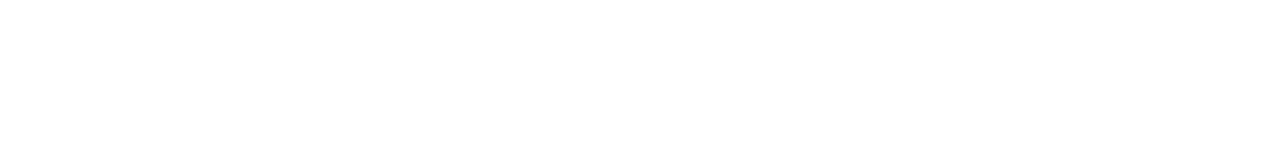
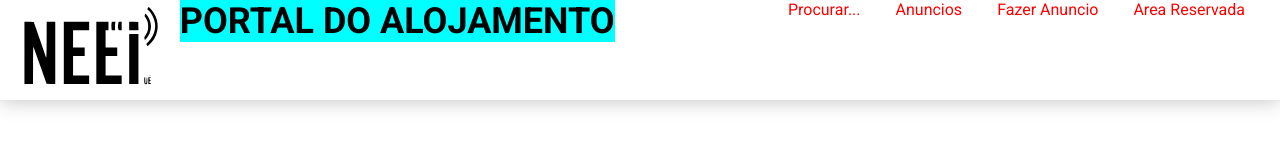
Before and after one commit to GBarradas/TW_Work_1, a plain HTML site: page index.html in a window 1280 px wide. Drawn offline with Linux system fonts and the light colour scheme.

Commit message:
4nov-13.57

```diff
--- a/index.html
+++ b/index.html
@@ -1,11 +1,39 @@
 <!DOCTYPE html>
-<html lang="en">
+<html lang="pt-pt">
     <head>
         <meta charset="UTF-8">
+        <meta name="viewport" content="width=device-width, initial-scale=1" />
+        <meta name="author" content="Gonçalo Barradas, Andre Baião" />
         <title>NEEI | Portal do Alojamento</title>
-    <link>
+        <link rel="stylesheet" type="text/css" href="css/style.css" >
+        <link rel="icon" href="img/favicon.ico"/>
     </head>
     <body>
 
+
+
+
+        <header>
+            <nav>
+                <a href="/">
+                    <img class="neei_logo" src="img/Logo_NEEI_Sem_Fundo_cortado.svg" alt="Logo NEEI" >
+                    <div id="name"><h1>Portal do Alojamento</h1></div>
+                </a>
+                <ul>
+                    <li><a href="#">Procurar...</a></li>
+                    <li><a href="#">Anuncios</a></li>
+                    <li><a href="#">Fazer Anuncio</a></li>
+                    <li><a href="#">Area Reservada</a></li>
+
+                </ul>
+            </nav>
+        </header>
+        <div>
+            <h1>Um quarto á sua medida!!<br> </h1>
+        </div>
+        <footer>
+            <p>All right reseved</p>
+        </footer>
+
     </body>
 </html>
```
Lines whose indentation alone changed are shown as unchanged.
